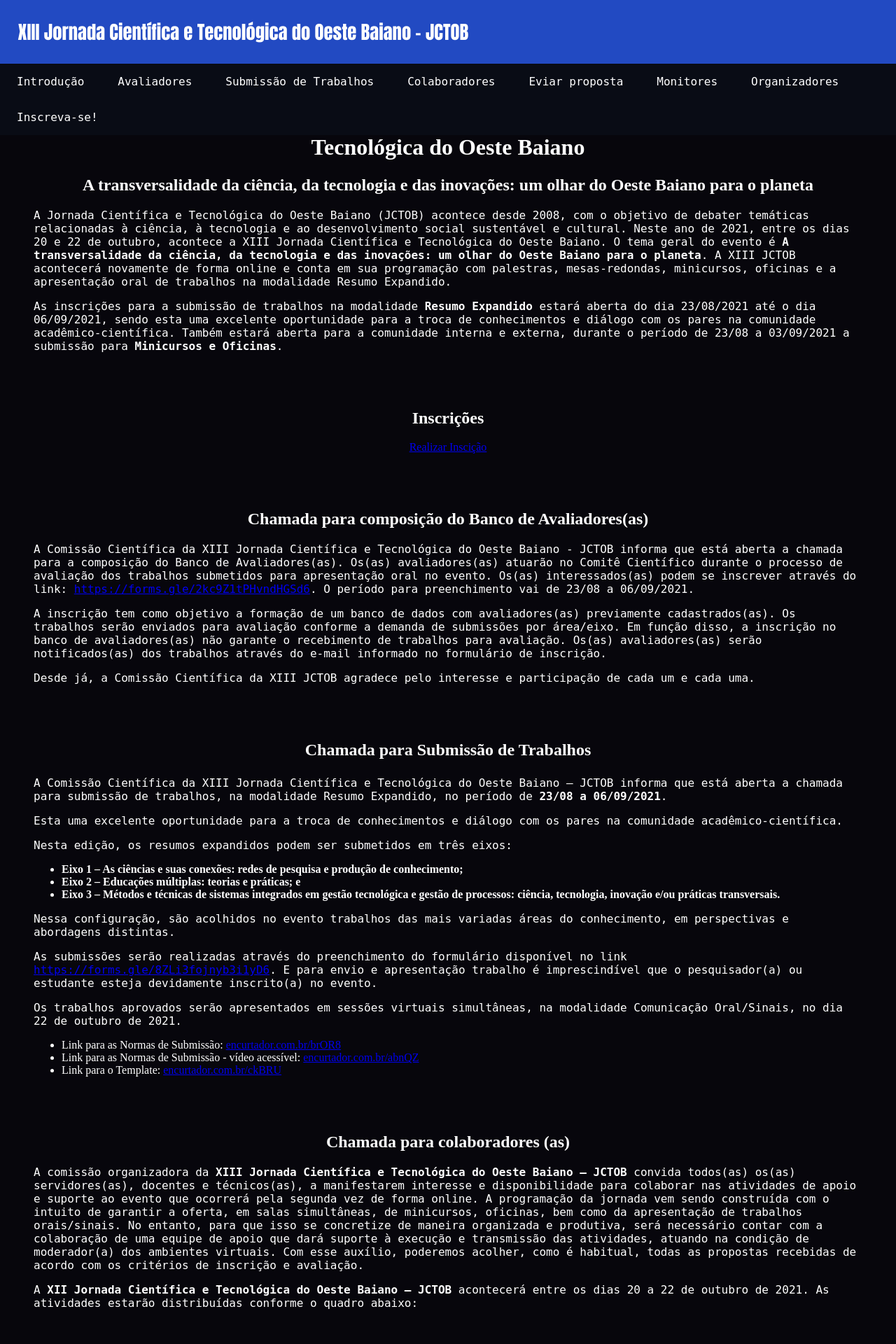
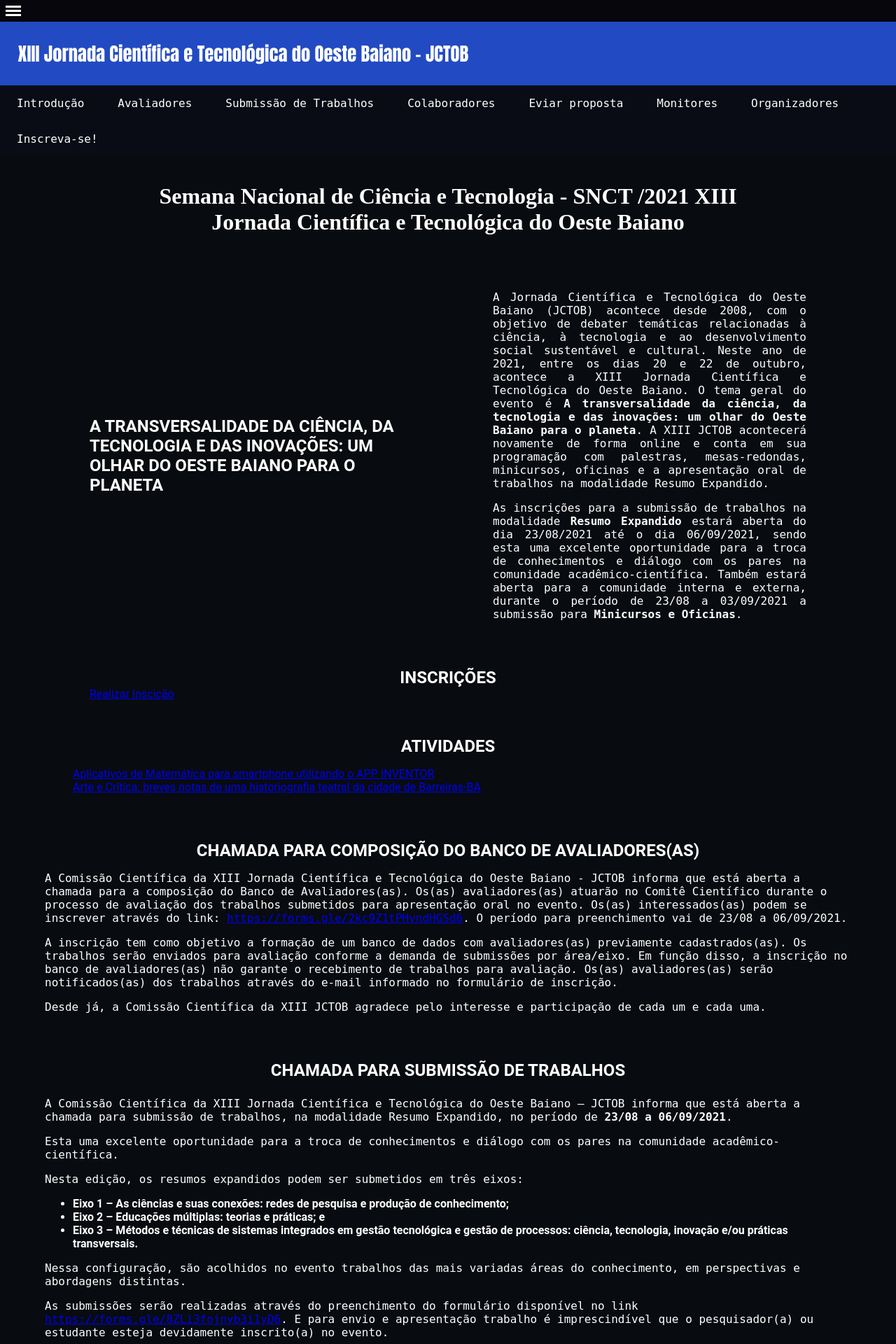
Before and after one commit to GuilhermeVGalvao/Site-Jornada-Cientifica, a PHP site: page / in a window 1280 px wide. Shown: the top 1920 px of the page at 70% size. Run offline with PHP 8.4, Linux system fonts and the light colour scheme.

Commit message:
menu melhorado e section 1 pronta

```diff
--- a/index.html
+++ b/index.html
@@ -11,8 +11,8 @@
 
 <body>
 
-    <header id="mobile-version" class="show-just-moibile">
-        <div id="div-opcoes" class="div-opcoes show-just-moibile z-indez-3">
+    <header id="mobile-version">
+        <div id="div-opcoes" class="div-opcoes z-indez-3">
             <div class="botao-opcoes" onclick="showMobileMenu()">
                 <div class="retangulo"></div>
                 <div class="retangulo"></div>
@@ -20,7 +20,7 @@
             </div>
         </div>
 
-        <div div="fake-div" class="show-just-moibile z-indez-1">
+        <div class="z-indez-1">
             <div class="botao-opcoes">
                 <div class="retangulo"></div>
                 <div class="retangulo"></div>
@@ -28,10 +28,12 @@
             </div>
         </div>
 
+        <div class="container flex-column flex-justify-center full-height">
             <p>XIII Jornada Científica e Tecnológica do Oeste Baiano - JCTOB</p>
+        </div>
 
         <div id="div-menu">
-            <nav id="nav-menu-mobile" class="no-show show-just-mobile">
+            <nav id="nav-menu-mobile" class="no-show">
                 <ul>
                     <li>
                         <a href="#section1" onclick="showMobileMenu()">Introdução</a>
@@ -52,10 +54,10 @@
                         <a href="#section6" onclick="showMobileMenu()">Monitores</a>
                     </li>
                     <li>
-                        <a href="#section7">Organizadores</a>
+                        <a href="#section7" onclick="showMobileMenu()">Organizadores</a>
                     </li>
                     <li>
-                        <a href="#section7">Inscreva-se!</a>
+                        <a href="#section-inscricao" onclick="showMobileMenu()">Inscreva-se!</a>
                     </li>
                 </ul>
             </nav>
@@ -67,7 +69,6 @@
     </header>
 
     <header id="real-header" class="show-just-desktop">
-        <p>XIII Jornada Científica e Tecnológica do Oeste Baiano - JCTOB</p>
 
         <div id="div-menu">
             <nav id="nav-menu">
@@ -94,7 +95,7 @@
                         <a href="#section7">Organizadores</a>
                     </li>
                     <li>
-                        <a href="#section7">Inscreva-se!</a>
+                        <a href="#section-inscricao">Inscreva-se!</a>
                     </li>
                 </ul>
             </nav>
@@ -106,10 +107,14 @@
     </header>
 
     <div id="conteudo">
-        <h1 class="center mt-2">Semana Nacional de Ciência e Tecnologia - SNCT /2021 XIII Jornada Científica e Tecnológica do Oeste Baiano</h1>
+        <h1 class="center">Semana Nacional de Ciência e Tecnologia - SNCT /2021 XIII Jornada Científica e Tecnológica do Oeste Baiano</h1>
 
-        <section id="section1" class="">
-            <h2 class="center">A transversalidade da ciência, da tecnologia e das inovações: um olhar do Oeste Baiano para o planeta</h2>
+        <section id="section1" class="container flex-column">
+            <div class="container flex-row flex-align-stretch sessao dark-blue-item">
+                <div class="container flex-row flex-align-center frame principal item">
+                    <h2 class="section-title">A transversalidade da ciência, da tecnologia e das inovações: um olhar do Oeste Baiano para o planeta</h2>
+                </div>
+                <div class="frame item text-item justify">
                     <p>A Jornada Científica e Tecnológica do Oeste Baiano (JCTOB) acontece desde 2008, com o objetivo de debater temáticas relacionadas à ciência, à tecnologia e ao desenvolvimento social sustentável e cultural. Neste ano de 2021, entre os dias 20
                         e 22 de outubro, acontece a XIII Jornada Científica e Tecnológica do Oeste Baiano. O tema geral do evento é <b>A transversalidade da ciência, da tecnologia e das inovações:
                         um olhar do Oeste Baiano para o planeta</b>. A XIII JCTOB acontecerá novamente de forma online e conta em sua programação com palestras, mesas-redondas, minicursos, oficinas e a apresentação oral de trabalhos na modalidade Resumo Expandido.</p>
@@ -118,20 +123,39 @@
                         Resumo Expandido</b> estará aberta do dia 23/08/2021 até o dia 06/09/2021, sendo esta uma excelente oportunidade para a troca de conhecimentos e diálogo com os pares na comunidade acadêmico-científica. Também estará aberta para a comunidade
                         interna e externa, durante o período de 23/08 a 03/09/2021 a submissão para <b>Minicursos e
                         Oficinas</b>.</p>
+                </div>
+            </div>
         </section>
 
-        <section id="section-inscricao" class="center my-5">
-            <h2>Inscrições</h2>
+        <section id="section-inscricao" class="container sessao flex-column">
+            <div class="container flex-column frame item">
+                <h2 class="center">Inscrições</h2>
                 <a href="https://www.even3.com.br/checkout/682cc288-4135-4ce6-b27a-737ba8704772?i=20765326&lang=pt">
                     Realizar Inscição
                 </a>
+            </div>
         </section>
 
-        <section id="section-atividades">
-
+        <section id="section-atividades" class="container flex-column">
+            <div class="frame">
+                <h2 class="item center">Atividades</h2>
+                <ul class="container flex-column item">
+                    <li class="container flex-column item">
+                        <a href="atividades.html">
+                            Aplicativos de Matemática para smartphone utilizando o APP INVENTOR
+                        </a>
+                    </li>
+                    <li class="container flex-column item">
+                        <a href="atividades.html">
+                            Arte e Crítica: breves notas de uma historiografia teatral da cidade de Barreiras-BA
+                        </a>
+                    </li>
+                </ul>
+            </div>
         </section>
 
-        <section id="section2">
+        <section id="section2" class="container flex-column">
+            <div class="frame">
                 <h2 class="center">Chamada para composição do Banco de Avaliadores(as)</h2>
                 <p>A Comissão Científica da XIII Jornada Científica e Tecnológica do Oeste Baiano - JCTOB informa que está aberta a chamada para a composição do Banco de Avaliadores(as). Os(as) avaliadores(as) atuarão no Comitê Científico durante o processo
                     de avaliação dos trabalhos submetidos para apresentação oral no evento. Os(as) interessados(as) podem se inscrever através do link: <a href="https://forms.gle/2kc9Z1tPHvndHGSd6">
@@ -141,10 +165,12 @@
                     de avaliadores(as) não garante o recebimento de trabalhos para avaliação. Os(as) avaliadores(as) serão notificados(as) dos trabalhos através do e-mail informado no formulário de inscrição.</p>
 
                 <p>Desde já, a Comissão Científica da XIII JCTOB agradece pelo interesse e participação de cada um e cada uma.</p>
+            </div>
 
         </section>
 
-        <section id="section3" class="my-5">
+        <section id="section3" class="container flex-column">
+            <div class="frame">
                 <h2 class="center mb-1">Chamada para Submissão de Trabalhos</h2>
                 <p>A Comissão Científica da XIII Jornada Científica e Tecnológica do Oeste Baiano – JCTOB informa que está aberta a chamada para submissão de trabalhos, na modalidade Resumo Expandido, no período de <b>23/08 a
                 06/09/2021</b>. </p>
@@ -191,9 +217,11 @@
                         </li>
                     </ul>
                 </p>
+            </div>
         </section>
 
-        <section id="section4" class="my-5">
+        <section id="section4" class="container flex-column">
+                <div class="frame">
                 <h2 class="center">Chamada para colaboradores (as)</h2>
                 <p>A comissão organizadora da <b>XIII Jornada Científica e Tecnológica do
                     Oeste Baiano – JCTOB</b> convida todos(as) os(as) servidores(as), docentes e técnicos(as), a manifestarem interesse e disponibilidade para colaborar nas atividades de apoio e suporte ao evento que ocorrerá pela segunda vez de forma online. A programação
@@ -253,18 +281,22 @@
                         </tbody>
                     </table>
                 </div>
+            </div>
         </section>
 
-        <section id="section5" class="my-5">
+        <section id="section5" class="container flex-column">
+            <div class="frame">
                 <h2 class="center">Não fique de fora! Envie sua proposta de minicurso ou oficina para a JCTOB 2021!</h2>
                 <p>Para enviar sua proposta de atividade, pedimos que preencha o formulário, a seguir, com as informações necessárias. <strong>O prazo para submissão
                 é até 06/09/2021</strong>.</p>
 
                 <p>Formulário no link: <a href="https://forms.gle/Z5WskUFzmfTfJgim7">
                 https://forms.gle/Z5WskUFzmfTfJgim7</a></p>
+            </div>
         </section>
 
-        <section id="section6" class="my-5">
+        <section id="section6" class="container flex-column">
+            <div class="frame">
                 <h2 class="center">Chamada para seleção de monitores</h2>
                 <p>A comissão organizadora da <b>XIII Jornada Científica e Tecnológica do
                     Oeste Baiano – JCTOB</b> convida todos (as) os (as) estudantes a manifestarem interesse e disponibilidade para colaborar nas atividades de apoio e suporte ao evento que ocorrerá pela segunda vez de forma online. A programação da jornada vem sendo
@@ -287,12 +319,15 @@
                         Monitores(as)
                     </a>
                 </p>
+            </div>
         </section>
 
-        <section id="section7" class="my-3 center">
+        <section id="section7" class="container flex-column">
+            <div class="frame">
                 <img alt="XIII Jornada Científica e Tecnológica do Oeste Baiano - JCTOB" src="https://images.even3.com.br/-7mn8AQakqFlCeqLuHUkpsgpnXU=/fit-in/250x250/smart/even3.blob.core.windows.net/logos/2.JCTOB.596dc848bf7a46218a83.jpeg">
                 <h3>Organizado por:</h3>
                 <h4>Secretaria do Evento</h4>
+            </div>
         </section>
     </div>
 
--- a/style.css
+++ b/style.css
@@ -9,9 +13,10 @@
 #00ea9a
 */
 
+/* == ALTERAÇÕES GENÉRICAS NA PÁGINA == */
 body {
-  background-color: #07060c;
-  color: #ffffff;
+    background-color: #080b10;
+    color: #ffffff;
     margin: 0px;
 }
 
@@ -23,6 +28,11 @@ a {
     word-wrap: break-word;
 }
 
+h2 {
+    text-transform: uppercase;
+    margin: 0px;
+}
+
 header {
     top: 0px;
     width: 100%;
@@ -32,16 +42,17 @@ header {
     color: #fff;
 }
 
+/* == MENU DE NAVEGAÇÃO FIXO EXCLUSIVO DA VERSÃO DESKTOP ==*/
 header#real-header {
     z-index: 2;
     position: block;
     display: none;
 }
 
+/* == ALTERAÇÕES NO MENU DE NAVEGAÇÃO PARA A VERSÃO DESKTOP == */
 @media screen and (min-width: 1200px) {
     header#real-header {
         z-index: 2;
-        position: fixed;
         display: block;
     }
 
@@ -49,25 +60,36 @@ header#real-header {
         display: none;
     }
     .show-just-desktop {
-        display: contents;
+        display: block;
+    }
+}
+
+/* == ALTERAÇÕES NO MENU DE NAVEGAÇÃO PARA A VERSÃO MOBILE == */
+@media screen and (max-width: 1199px) {
+    header#mobile-version p {
+        padding: 7vw;
+        font-size: 10vh;
     }
 
-    .botao-opcoes {
+    .show-just-mobile {
+        display: block;
+    }
+    .show-just-desktop {
         display: none;
     }
 }
 
-@media screen and (max-width: 1199px) {
+@media screen and (max-width: 20cm) {
     header#mobile-version p {
-        padding: 5vw;
-        font-size: 10vh;
+        padding: 7vw;
+        font-size: 200%;
     }
+}
 
-    .show-just-mobile {
-        display: contents;
-    }
-    .show-just-desktop {
-        display: none;
+@media screen and (max-width: 10cm) {
+    header#mobile-version {
+        height: 100vh;
+        font-size: 150%;
     }
 }
 
@@ -179,13 +202,134 @@ header nav a:hover {
     background-color: #224ac2;
 }
 
+
+/* DIV COM O CONTEÚDO DAS SECTIONS */
 #conteudo {
-    margin: 0 3em;
     width: auto;
 }
 
+#conteudo h1 {
+    font-family: 'Oswald';
+    padding: 2vh 15vw;
+}
+
+/* SECTIONS */
+#section1 div.container div.item {
+    width: 50%;
+}
+
+/* CLASSES GENÉRICAS PARA FLEX ITEM'S */
+.container {
+    display: flex;
+}
+
+.flex-column {
+    flex-direction: column;
+}
+
+.flex-row {
+    flex-direction: row;
+}
+
+.full-height {
+    height: 100%;
+}
+
+.flex-align-stretch {
+    align-items:stretch;
+}
+
+.flex-align-center {
+    align-items: center;
+}
+
+.flex-justify-center {
+    justify-content: center;
+}
+
+.flex-space-between {
+    justify-content: space-between;
+}
+
+.wrap {
+    flex-wrap: wrap;
+}
+
+.sessao {
+    padding: 0px;
+    margin: 0px 5vw;
+}
+
+
+/* CLASSES DE ESTILIZAÇÃO */
+.frame {
+    padding: 2vw 5vw;
+    /* background-color: #224ac2; */
+    font-family: 'Roboto';
+}
+
+.dark-frame {
+    background-color: #191c25;
+}
+
+.yellow-frame {
+    background-color: #ffe88b;
+    /* color:#191c25; */
+}
+.yellow-frame:hover {
+    background-color: #191c25;
+    /* color:#ffe88b; */
+}
+
+.dark-yellow-frame {
+    background-color: #191c25;
+    /* color: #ffffff; */
+}
+
+.dark-yellow-item {
+    background-color: #191c25;
+    color: #ffe88b;
+}
+
+.blue-frame {
+    background-color: #224ac2;
+    color:#ffffff;
+}
+
+.dark-blue-frame {
+    background-color: #191c25;
+}
+
+.gray-frame {
+    background-color: #292c35;
+}
+
+/* INTERAÇÕES COM O MOUSE */
+.dark-yellow-frame:hover .principal {
+    background-color: #ffe88b;
+    color: #191c25;
+	transition: background-color 0.2s ease-in-out;
+}
+
+.dark-blue-frame:hover .principal  {
+    background-color: #224ac2;
+    color: #ffffff;
+	transition: background-color 0.2s ease-in-out;
+}
+
+.dark-blue-item:hover .principal  {
+    background-color: #224ac2;
+    color: #ffffff;
+	transition: background-color 0.2s ease-in-out;
+}
+
+/* CLASSES GENÉRICAS PARA POSICIONAMENTO */
 .center {
     text-align: center;
+}
+
+.justify {
+    text-align: justify;
 }
 
 .my-1 {
```
Also changed, not shown: other parts of style.css (+56 -0 lines), imagens/imagem-vidros-ciencia.png (added). Lines whose indentation alone changed are shown as unchanged.
